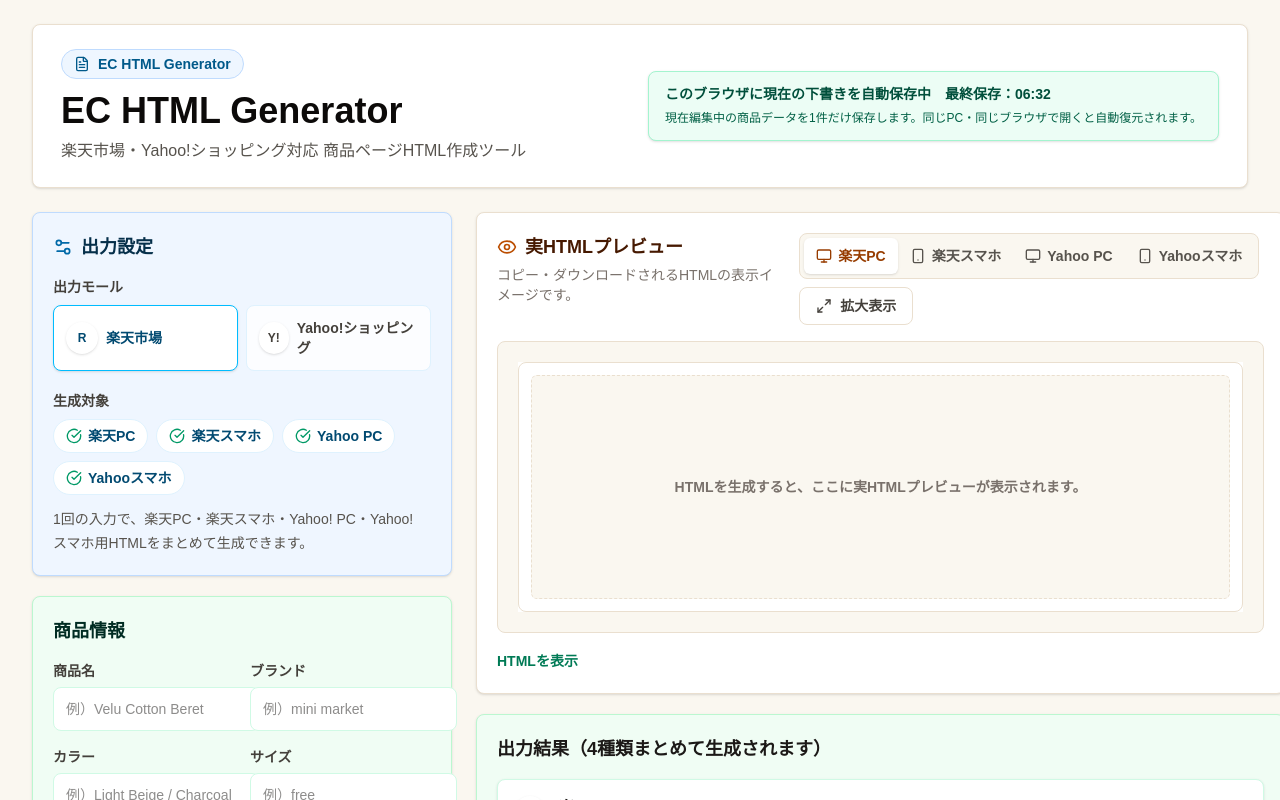
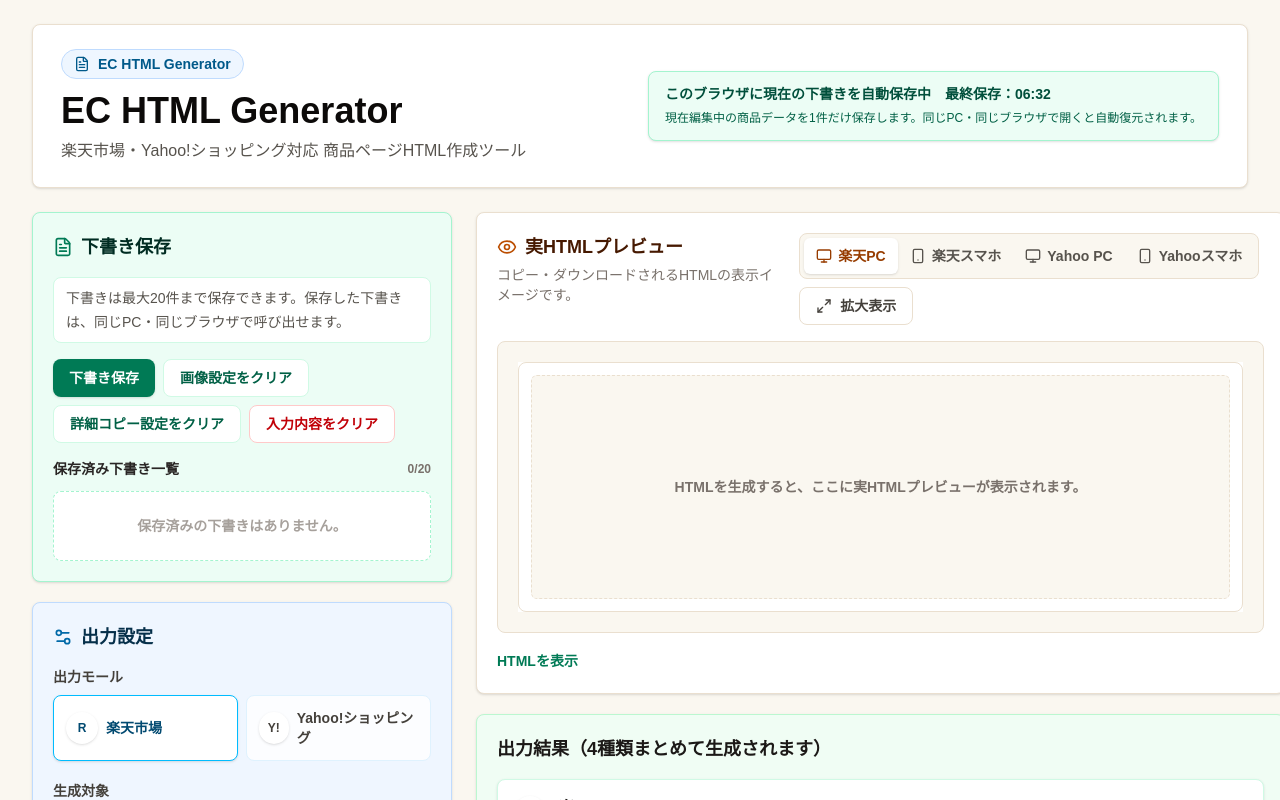
Before and after one commit to TRAVELAGE947/ec-html-generator-app-dev, a Next.js app: page /ec-html-generator in a window 1280 px wide. Shown: the top 800 px of the page. Built offline with nearby package versions, Linux system fonts and the light colour scheme.

Commit message:
Restore draft save management

```diff
--- a/components/EcHtmlGenerator.tsx
+++ b/components/EcHtmlGenerator.tsx
@@ -84,6 +84,12 @@
 type BannerKey = "policyUrl" | "stockNoticeUrl" | "lineBannerUrl";
 type BannerUrls = Record<BannerKey, string>;
 type BannerToggleKey = "insertLineBanner" | "insertStockNotice" | "insertPolicyImage";
+type SavedDraft = {
+  id: string;
+  name: string;
+  updatedAt: string;
+  form: ProductForm;
+};
 
 const copyFieldKeys = [
   "leadCopy",
@@ -134,6 +140,8 @@
 };
 
 const formStorageKey = "ec-html-generator-form-v1";
+const draftStorageKey = "ec-html-generator-drafts-v1";
+const maxDraftCount = 20;
 const emptyGeneratedHtml: GeneratedHtml = {
   rakutenMobile: "",
   rakutenPc: "",
@@ -186,6 +194,54 @@
     insertStockNotice: typeof source.insertStockNotice === "boolean" ? source.insertStockNotice : initialForm.insertStockNotice,
     insertPolicyImage: typeof source.insertPolicyImage === "boolean" ? source.insertPolicyImage : initialForm.insertPolicyImage,
   };
+}
+
+function formatDraftDate(value: string): string {
+  const date = new Date(value);
+
+  if (Number.isNaN(date.getTime())) {
+    return "";
+  }
+
+  return date.toLocaleString("ja-JP", {
+    year: "numeric",
+    month: "2-digit",
+    day: "2-digit",
+    hour: "2-digit",
+    minute: "2-digit",
+  });
+}
+
+function normalizeSavedDrafts(value: unknown): SavedDraft[] {
+  if (!Array.isArray(value)) {
+    return [];
+  }
+
+  return value
+    .map((item): SavedDraft | null => {
+      if (typeof item !== "object" || item === null) {
+        return null;
+      }
+
+      const source = item as Partial<Record<keyof SavedDraft, unknown>>;
+      const form = normalizeStoredForm(source.form);
+      const productName = form.productName.trim();
+
+      return {
+        id: typeof source.id === "string" ? source.id : `${Date.now()}-${Math.random()}`,
+        name:
+          typeof source.name === "string" && source.name.trim()
+            ? source.name.trim()
+            : productName || "無題の下書き",
+        updatedAt:
+          typeof source.updatedAt === "string" && source.updatedAt
+            ? source.updatedAt
+            : new Date().toISOString(),
+        form,
+      };
+    })
+    .filter((item): item is SavedDraft => item !== null)
+    .slice(0, maxDraftCount);
 }
 
 const fields: TextField[] = [
@@ -1267,6 +1323,8 @@
   const [copiedAll, setCopiedAll] = useState(false);
   const [hasRestoredForm, setHasRestoredForm] = useState(false);
   const [lastSavedAt, setLastSavedAt] = useState("");
+  const [savedDrafts, setSavedDrafts] = useState<SavedDraft[]>([]);
+  const [draftMessage, setDraftMessage] = useState("");
   const [activeMall, setActiveMall] = useState<"rakuten" | "yahoo">("rakuten");
   const [activePreview, setActivePreview] = useState<keyof GeneratedHtml>("rakutenPc");
   const [isHtmlOpen, setIsHtmlOpen] = useState(false);
@@ -1298,6 +1356,11 @@
       if (storedForm) {
         setForm(normalizeStoredForm(JSON.parse(storedForm)));
       }
+
+      const storedDrafts = window.localStorage.getItem(draftStorageKey);
+      if (storedDrafts) {
+        setSavedDrafts(normalizeSavedDrafts(JSON.parse(storedDrafts)));
+      }
     } catch (error) {
       console.warn("Failed to restore EC HTML generator form:", error);
     } finally {
@@ -1317,6 +1380,18 @@
       console.warn("Failed to save EC HTML generator form:", error);
     }
   }, [form, hasRestoredForm]);
+
+  useEffect(() => {
+    if (!hasRestoredForm) {
+      return;
+    }
+
+    try {
+      window.localStorage.setItem(draftStorageKey, JSON.stringify(savedDrafts));
+    } catch (error) {
+      console.warn("Failed to save EC HTML generator drafts:", error);
+    }
+  }, [savedDrafts, hasRestoredForm]);
 
   const updateField = (
     key: ProductTextFieldKey,
@@ -1399,6 +1474,81 @@
     setHasGeneratedHtml(false);
     setCopiedKey(null);
     setCopiedAll(false);
+  };
+
+  const resetGeneratedState = () => {
+    setGenerated(emptyGeneratedHtml);
+    setHasGeneratedHtml(false);
+    setCopiedKey(null);
+    setCopiedAll(false);
+  };
+
+  const handleSaveDraft = () => {
+    const name = form.productName.trim() || "無題の下書き";
+    const nextDraft: SavedDraft = {
+      id: `${Date.now()}-${Math.random().toString(36).slice(2, 8)}`,
+      name,
+      updatedAt: new Date().toISOString(),
+      form,
+    };
+
+    setSavedDrafts((current) => [nextDraft, ...current].slice(0, maxDraftCount));
+    setDraftMessage(`「${name}」を下書き保存しました。`);
+  };
+
+  const handleLoadDraft = (draft: SavedDraft) => {
+    setForm(normalizeStoredForm(draft.form));
+    resetGeneratedState();
+    setDraftMessage(`「${draft.name}」を呼び出しました。`);
+  };
+
+  const handleDeleteDraft = (id: string) => {
+    setSavedDrafts((current) => current.filter((draft) => draft.id !== id));
+    setDraftMessage("下書きを削除しました。");
+  };
+
+  const handleClearImageSettings = () => {
+    if (!window.confirm("画像設定をクリアしますか？")) {
+      return;
+    }
+
+    setForm((current) => ({
+      ...current,
+      rakutenImageUrls: Array.from({ length: 20 }, () => ""),
+      yahooImageUrls: Array.from({ length: 20 }, () => ""),
+      rakutenLineBannerUrl: "",
+      rakutenStockNoticeUrl: "",
+      rakutenPolicyUrl: "",
+      yahooLineBannerUrl: "",
+      yahooStockNoticeUrl: "",
+      yahooPolicyUrl: "",
+    }));
+    resetGeneratedState();
+    setDraftMessage("画像設定をクリアしました。");
+  };
+
+  const handleClearDetailCopySettings = () => {
+    if (!window.confirm("詳細コピー設定をクリアしますか？")) {
+      return;
+    }
+
+    setForm((current) => ({
+      ...current,
+      leadCopy: "",
+      pointLead: "",
+      point1Title: "",
+      point1Text: "",
+      point2Title: "",
+      point2Text: "",
+      point3Title: "",
+      point3Text: "",
+      extraDescription: "",
+      colorDescription: "",
+      closingCopy: "",
+      notice: "",
+    }));
+    resetGeneratedState();
+    setDraftMessage("詳細コピー設定をクリアしました。");
   };
 
   const handleAutoCopy = () => {
@@ -1625,6 +1775,97 @@
               handleGenerate();
             }}
           >
+            <section className="rounded-lg border border-emerald-200 bg-[#ECFDF5] p-5 shadow-sm">
+              <div className="mb-4 flex items-center gap-2">
+                <FileText className="h-5 w-5 text-emerald-700" aria-hidden="true" />
+                <h2 className="text-lg font-bold text-emerald-950">下書き保存</h2>
+              </div>
+              <p className="rounded-lg border border-emerald-100 bg-white px-3 py-2 text-sm font-medium leading-6 text-stone-600">
+                下書きは最大20件まで保存できます。保存した下書きは、同じPC・同じブラウザで呼び出せます。
+              </p>
+
+              <div className="mt-4 flex flex-wrap gap-2">
+                <button
+                  type="button"
+                  onClick={handleSaveDraft}
+                  className="inline-flex items-center justify-center rounded-lg bg-emerald-700 px-4 py-2 text-sm font-bold text-white shadow-sm transition hover:bg-emerald-800 focus:outline-none focus:ring-2 focus:ring-emerald-500 focus:ring-offset-2"
+                >
+                  下書き保存
+                </button>
+                <button
+                  type="button"
+                  onClick={handleClearImageSettings}
+                  className="inline-flex items-center justify-center rounded-lg border border-emerald-100 bg-white px-4 py-2 text-sm font-bold text-emerald-800 transition hover:bg-emerald-50 focus:outline-none focus:ring-2 focus:ring-emerald-500 focus:ring-offset-2"
+                >
+                  画像設定をクリア
+                </button>
+                <button
+                  type="button"
+                  onClick={handleClearDetailCopySettings}
+                  className="inline-flex items-center justify-center rounded-lg border border-emerald-100 bg-white px-4 py-2 text-sm font-bold text-emerald-800 transition hover:bg-emerald-50 focus:outline-none focus:ring-2 focus:ring-emerald-500 focus:ring-offset-2"
+                >
+                  詳細コピー設定をクリア
+                </button>
+                <button
+                  type="button"
+                  onClick={handleClearForm}
+                  className="inline-flex items-center justify-center rounded-lg border border-red-200 bg-white px-4 py-2 text-sm font-bold text-red-700 transition hover:bg-red-50 focus:outline-none focus:ring-2 focus:ring-red-500 focus:ring-offset-2"
+                >
+                  入力内容をクリア
+                </button>
+              </div>
+
+              {draftMessage ? (
+                <p className="mt-3 rounded-lg border border-emerald-100 bg-white px-3 py-2 text-sm font-bold text-emerald-800">
+                  {draftMessage}
+                </p>
+              ) : null}
+
+              <div className="mt-4 grid gap-3">
+                <div className="flex items-center justify-between gap-3">
+                  <h3 className="text-sm font-bold text-stone-800">保存済み下書き一覧</h3>
+                  <span className="text-xs font-bold text-stone-500">
+                    {savedDrafts.length}/{maxDraftCount}
+                  </span>
+                </div>
+                {savedDrafts.length ? (
+                  savedDrafts.map((draft) => (
+                    <div
+                      key={draft.id}
+                      className="grid gap-3 rounded-lg border border-emerald-100 bg-white p-3 sm:grid-cols-[1fr_auto] sm:items-center"
+                    >
+                      <div>
+                        <p className="font-bold text-stone-900">{draft.name}</p>
+                        <p className="mt-1 text-xs font-medium text-stone-500">
+                          保存日時：{formatDraftDate(draft.updatedAt) || "不明"}
+                        </p>
+                      </div>
+                      <div className="flex flex-wrap gap-2 sm:justify-end">
+                        <button
+                          type="button"
+                          onClick={() => handleLoadDraft(draft)}
+                          className="inline-flex items-center justify-center rounded-lg border border-emerald-100 bg-white px-3 py-2 text-sm font-bold text-emerald-800 transition hover:bg-emerald-50 focus:outline-none focus:ring-2 focus:ring-emerald-500 focus:ring-offset-2"
+                        >
+                          呼び出し
+                        </button>
+                        <button
+                          type="button"
+                          onClick={() => handleDeleteDraft(draft.id)}
+                          className="inline-flex items-center justify-center rounded-lg border border-red-200 bg-white px-3 py-2 text-sm font-bold text-red-700 transition hover:bg-red-50 focus:outline-none focus:ring-2 focus:ring-red-500 focus:ring-offset-2"
+                        >
+                          削除
+                        </button>
+                      </div>
+                    </div>
+                  ))
+                ) : (
+                  <p className="rounded-lg border border-dashed border-emerald-200 bg-white px-4 py-6 text-center text-sm font-bold text-stone-400">
+                    保存済みの下書きはありません。
+                  </p>
+                )}
+              </div>
+            </section>
+
             <section className="rounded-lg border border-[#BFDBFE] bg-[#EFF6FF] p-5 shadow-sm">
               <div className="mb-4 flex items-center gap-2">
                 <Settings2 className="h-5 w-5 text-sky-700" aria-hidden="true" />
```
